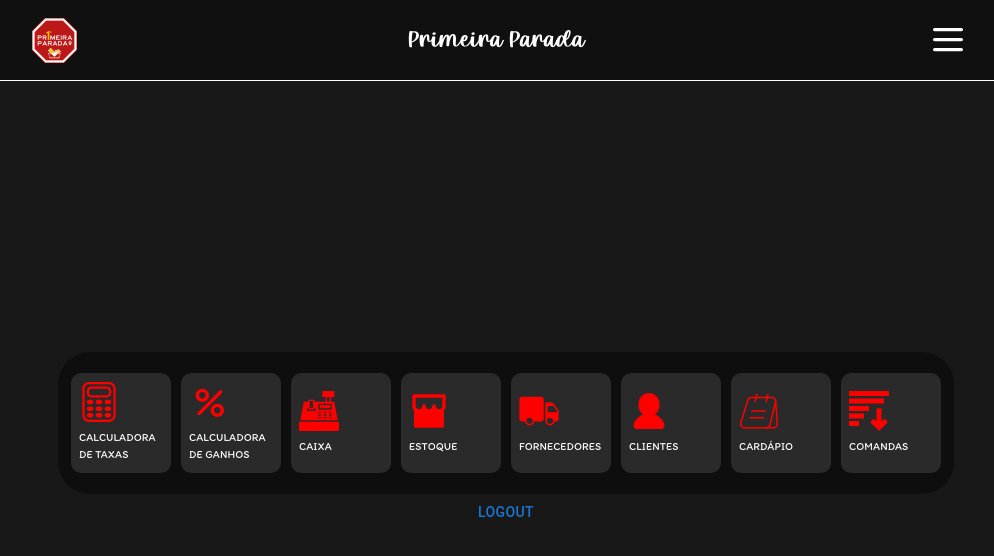
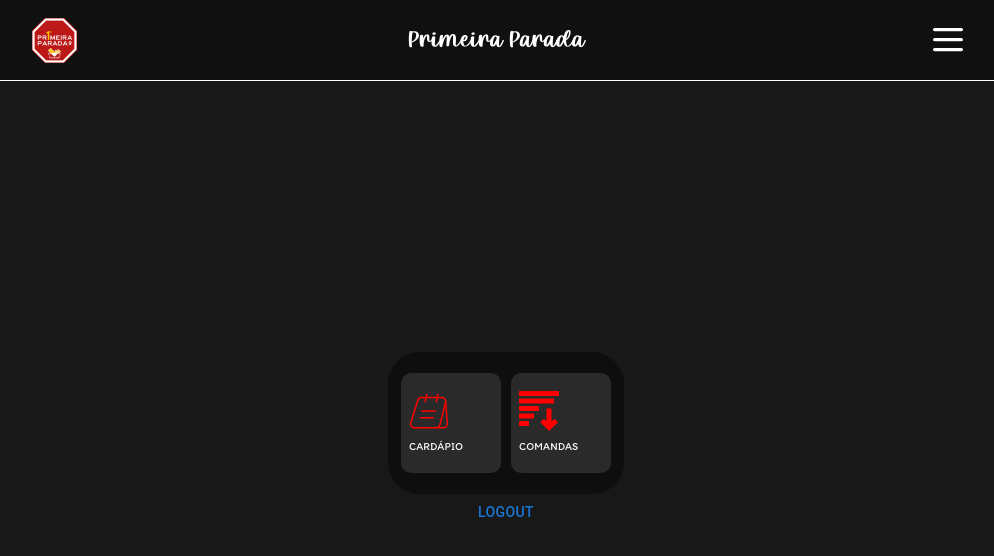
Before and after one commit to brodrigues0ll/PRIMERIA_PARADA, a Next.js app: page /home in a window 1280 px wide. Shown: the top 556 px of the page, without its empty margins (134-1128 px from the left). Built offline with nearby package versions, Linux system fonts and the light colour scheme; no server answers; sample sign-in values are in the browser's storage.

Commit message:
Home page buttons

```diff
--- a/src/pages/home/index.jsx
+++ b/src/pages/home/index.jsx
@@ -39,7 +39,7 @@
             justifyContent: "center",
           }}
         >
-          <HomePages
+          {/* <HomePages
             src="/assets/icons/calculator.svg"
             alt="calculator"
             title="Calculadora de Taxas"
@@ -79,7 +79,7 @@
             alt="clients"
             title="Clientes"
             route="clients"
-          />
+          /> */}
 
           <HomePages
             src="/assets/icons/menu.svg"
```
Also changed, not shown: 1 other file (tests, documents, lock files or other folders).
